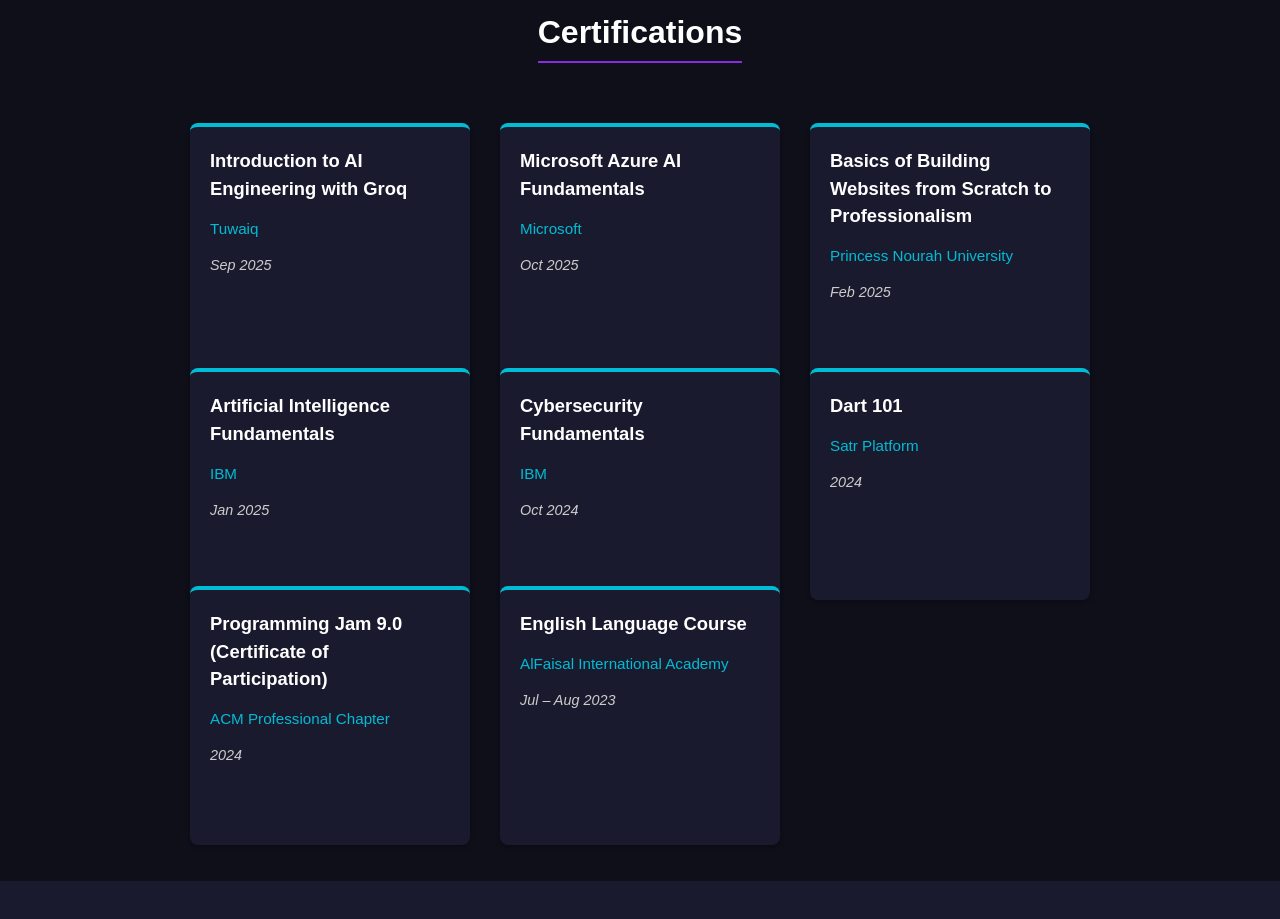
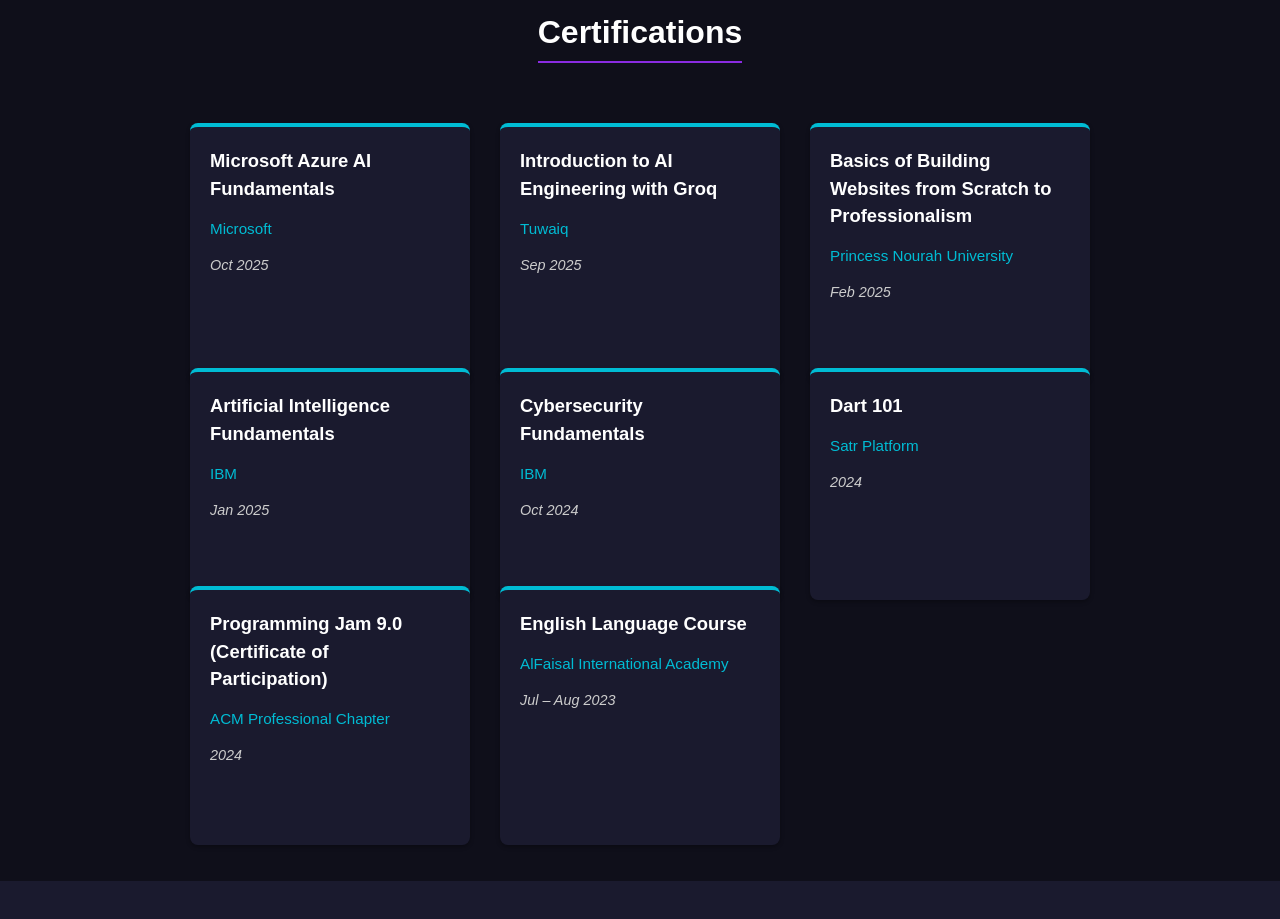
Before and after one commit to sfms2005/my-portfolio, a React (Vite) app: page / in a window 1280 px wide. Shown: the part 7220-8139 px from the top of the page. Built offline with nearby package versions, Linux system fonts and the light colour scheme.

Commit message:
Update Education_Certifications.jsx

```diff
--- a/src/components/Education_Certifications.jsx
+++ b/src/components/Education_Certifications.jsx
@@ -11,15 +11,16 @@
   };
 
   const certifications = [
+
+    {
+      title: 'Microsoft Azure AI Fundamentals',
+      issuer: 'Microsoft',
+      date: 'Oct 2025',
+    },
     {
       title: 'Introduction to AI Engineering with Groq',
       issuer: 'Tuwaiq',
       date: 'Sep 2025',
-    },
-    {
-      title: 'Microsoft Azure AI Fundamentals',
-      issuer: 'Microsoft',
-      date: 'Oct 2025',
     },
     {
       title: 'Basics of Building Websites from Scratch to Professionalism',
```
